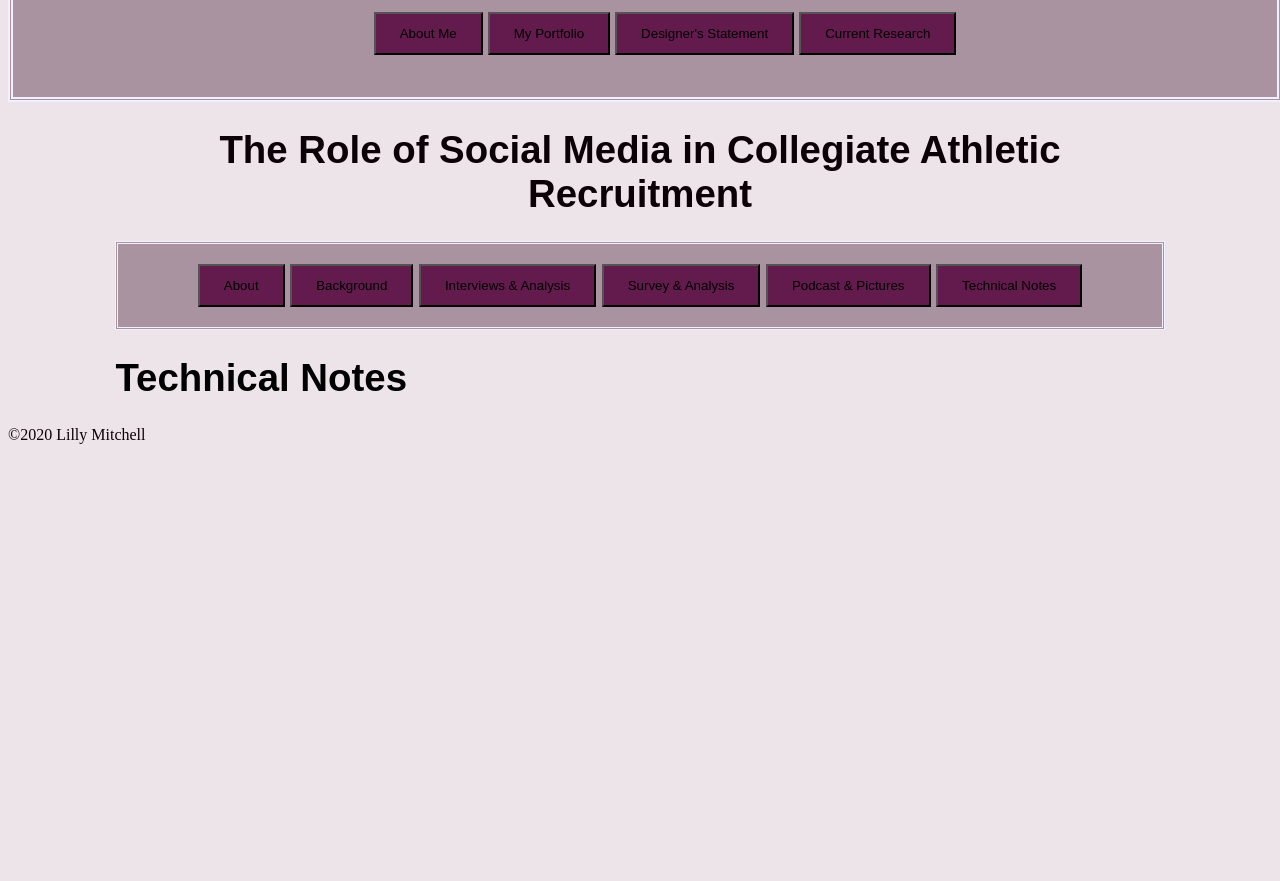
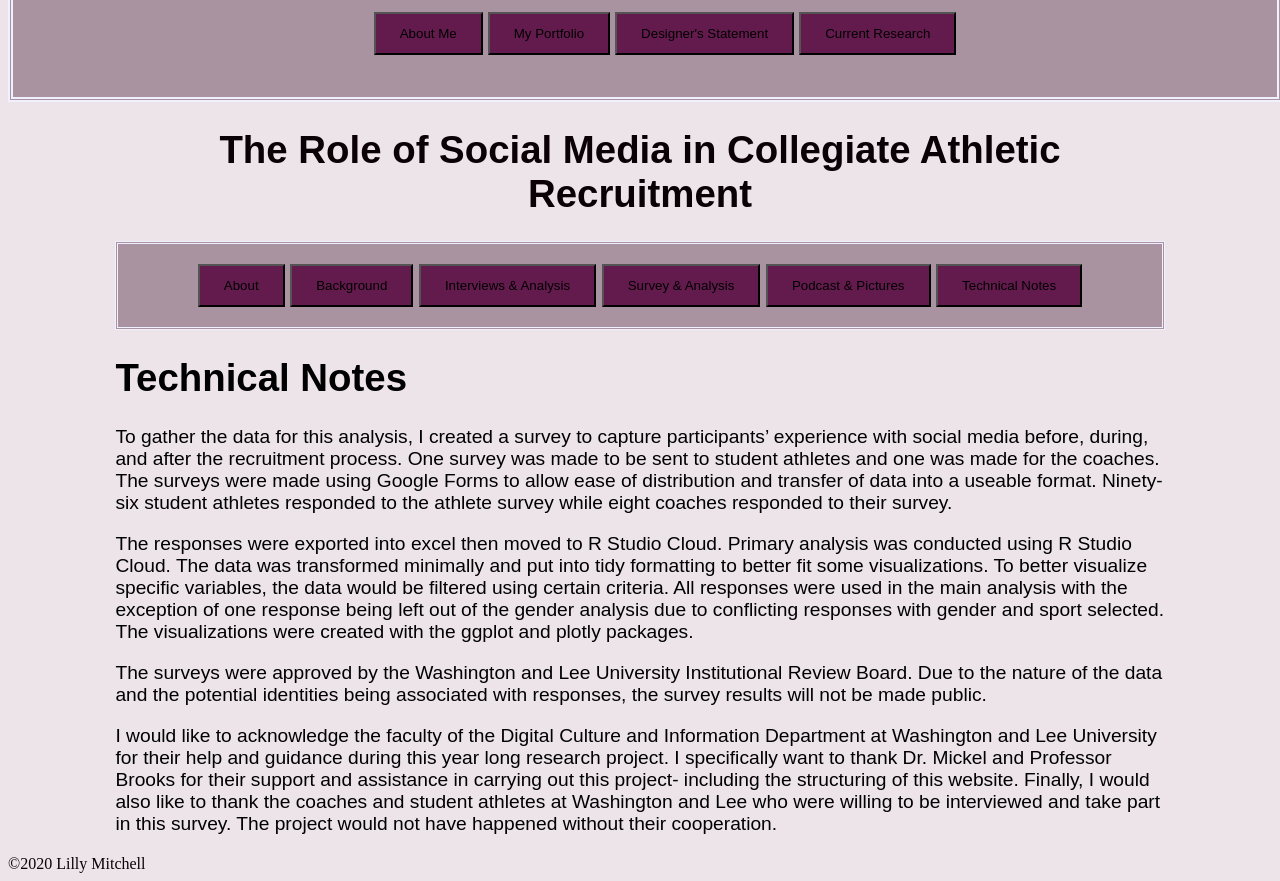
Before and after one commit to mitchelll21/personal_site, a plain HTML site: page current/tech.html in a window 1280 px wide. Shown: the part 181-1062 px from the top of the page. Before the commit the page ends 800 px from the top, so only its background shows below. Drawn offline with Linux system fonts and the light colour scheme.

Commit message:
technotes

```diff
--- a/current/tech.html
+++ b/current/tech.html
@@ -34,6 +34,10 @@
             </ul>
         </nav>
        <h1>Technical Notes</h1>
+       <p>To gather the data for this analysis, I created a survey to capture participants’ experience with social media before, during, and after the recruitment process. One survey was made to be sent to student athletes and one was made for the coaches. The surveys were made using Google Forms to allow ease of distribution and transfer of data into a useable format. Ninety-six student athletes responded to the athlete survey while eight coaches responded to their survey.</p>
+        <p>The responses were exported into excel then moved to R Studio Cloud. Primary analysis was conducted using R Studio Cloud. The data was transformed minimally and put into tidy formatting to better fit some visualizations. To better visualize specific variables, the data would be filtered using certain criteria. All responses were used in the main analysis with the exception of one response being left out of the gender analysis due to conflicting responses with gender and sport selected. The visualizations were created with the ggplot and plotly packages.</p>
+        <p>The surveys were approved by the Washington and Lee University Institutional Review Board. Due to the nature of the data and the potential identities being associated with responses, the survey results will not be made public. </p>
+        <p>I would like to acknowledge the faculty of the Digital Culture and Information Department at Washington and Lee University for their help and guidance during this year long research project. I specifically want to thank Dr. Mickel and Professor Brooks for their support and assistance in carrying out this project- including the structuring of this website. Finally, I would also like to thank the coaches and student athletes at Washington and Lee who were willing to be interviewed and take part in this survey. The project would not have happened without their cooperation.</p>
     </main>
     <footer>&copy;2020 Lilly Mitchell</footer>
 </body>
```
